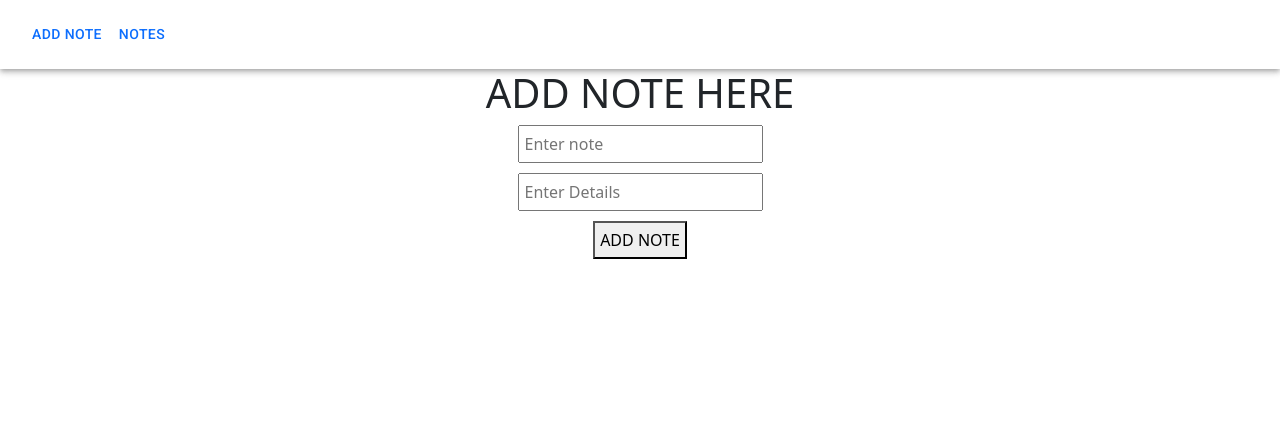
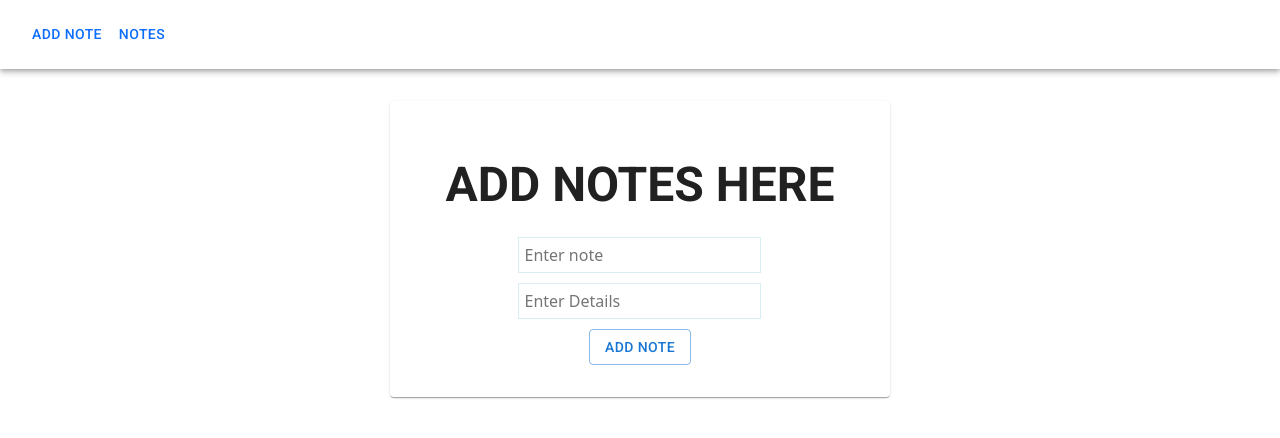
Before and after one commit to dharmeshpathak/veersa-practice-app, a React (Create React App) app: page /veersa-practice-app/update/1 in a window 1280 px wide. Both pictures are taken after a click on the button "ADD NOTE". Shown: the top 438 px of the page. Built offline with nearby package versions, Linux system fonts and the light colour scheme.

Commit message:
Note file css updates

```diff
--- a/src/components/App.js
+++ b/src/components/App.js
@@ -6,6 +6,7 @@ import { useState } from "react";
 import Nav from "./Nav";
 import Notes from "./Notes";
 import EditNote from "./EditNote";
+import { Box } from "@mui/material";
 function App() {
   const [notes, setNotes] = useState([{title:"firsttTTLE",text:"firsttext"},{title:"secondttitle",text:"secondtext"}]);
   const addNotes = (title, text) => {
@@ -57,7 +58,7 @@ function App() {
       <div className="home">
         <Nav />
 
-        <section>
+        <Box display={"flex"} justifyContent={"center"} mt={4}>
           <Routes>
             <Route
               path="/veersa-practice-app"
@@ -72,7 +73,7 @@ function App() {
               element={<EditNote notes={notes} editNote={editNote}/>}
             />
           </Routes>
-        </section>
+        </Box>
       </div>
     </BrowserRouter>
   );
--- a/src/components/Note.css
+++ b/src/components/Note.css
@@ -1,13 +1,8 @@
-.addNote {
-  display: flex;
-  justify-content: center;
-  align-items: center;
-  flex-direction: column;
 
-}
 .inputField{
     padding: 5px;
     margin-bottom: 10px;
+    border: 1px solid rgba(23, 150, 182, 0.164);
 
 }
 .addButton{
--- a/src/components/Note.js
+++ b/src/components/Note.js
@@ -1,21 +1,29 @@
 import React from "react";
-import "./Note.css";
+// import "./Note.css";
 import { useState } from "react";
-function Note({addNotes}) {
-
-  const [title,setTitle] = useState("");
-  const [text,setText] = useState("");
-
+import { Paper, Typography, Box, Button } from "@mui/material";
+function Note({ addNotes }) {
+  const [title, setTitle] = useState("");
+  const [text, setText] = useState("");
 
   return (
-    <div className="addNote">
-     <h1>ADD NOTE HERE </h1>
+    <Box
+      elevation={1}
+      component={Paper}
+      p={4}
+      display="flex"
+      flexDirection={"column"}
+      alignItems={"center"}
+    >
+      <Typography variant="h3" component="h2" fontWeight={700} m={3}>
+        ADD NOTES HERE
+      </Typography>
       <input
         name="title"
         placeholder="Enter note"
         value={title}
         className="inputField"
-        onChange={(e)=>setTitle(e.target.value)}
+        onChange={(e) => setTitle(e.target.value)}
       />
       <input
         name="text"
@@ -24,8 +32,19 @@ function Note({addNotes}) {
         className="inputField"
         onChange={(e) => setText(e.target.value)}
       />
-      <button className="addButton" onClick={()=>{addNotes(title,text);setText("");setTitle("")}} >ADD NOTE</button>
-    </div>
+
+
+      <Button
+        variant="outlined"
+        onClick={() => {
+          addNotes(title, text);
+          setText("");
+          setTitle("");
+        }}
+      >
+        ADD NOTE
+      </Button>
+    </Box>
   );
 }
 
```
